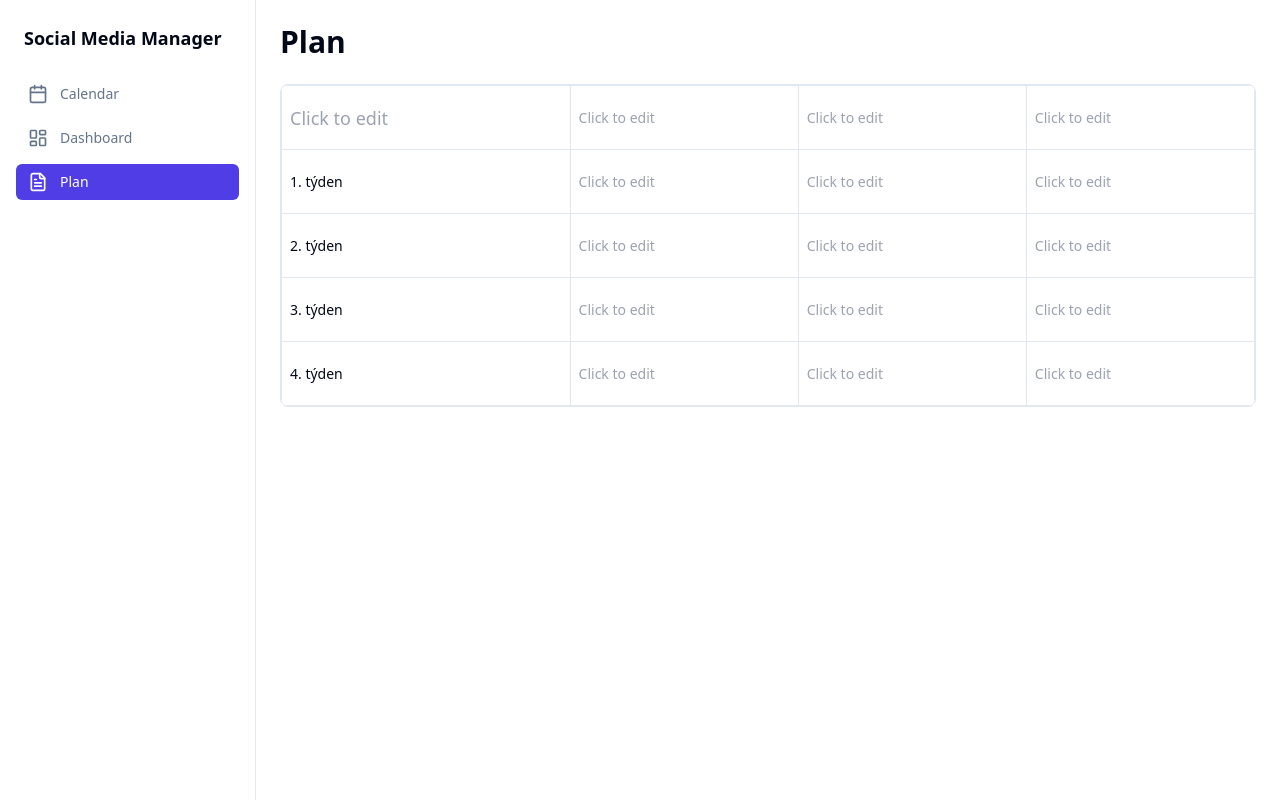
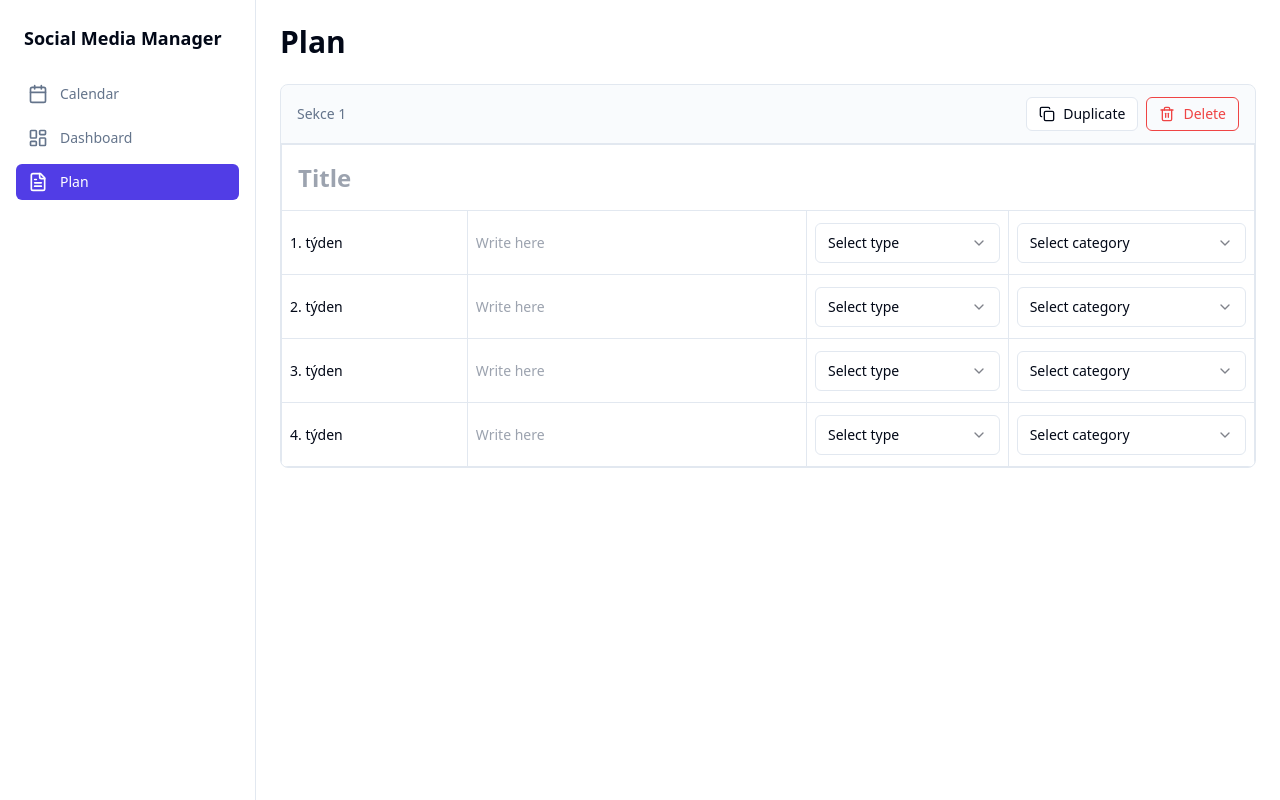
Before and after one commit to drumdrone/social-canvas-calendar, a React (Vite) app: page /plan in a window 1280 px wide. Built offline with nearby package versions, Linux system fonts and the light colour scheme.

Commit message:
Add row merging and duplication

```diff
--- a/src/components/plan/EditableTable.tsx
+++ b/src/components/plan/EditableTable.tsx
@@ -1,13 +1,17 @@
 import React, { useState } from 'react';
 import { Select, SelectContent, SelectItem, SelectTrigger, SelectValue } from '@/components/ui/select';
-import { Palette } from 'lucide-react';
-
+import { Palette, Copy, Trash2 } from 'lucide-react';
 
 interface Cell {
   id: string;
   content: string;
   fontSize: 'small' | 'large';
   backgroundColor: string;
+}
+
+interface Section {
+  id: string;
+  cells: Cell[][]; // 5 rows x 4 cols (A-D)
 }
 
 const backgroundColors = [
@@ -23,64 +27,87 @@ const weeks = ['1. týden', '2. týden', '3. týden', '4. týden'] as const;
 const contentTypes = ['Image', 'Carousel', 'Video'] as const;
 const categories = ['Novinky', 'Veda'] as const;
 
-export const EditableTable = () => {
-  const [cells, setCells] = useState<Cell[][]>(() => {
-    // Initialize 5 rows x 4 columns (A-D)
-    return Array.from({ length: 5 }, (_, rowIndex) =>
+const createDefaultSection = (): Section => {
+  const cells: Cell[][] = Array.from({ length: 5 }, (_, rowIndex) =>
     Array.from({ length: 4 }, (_, colIndex) => {
-        const id = `${rowIndex}-${colIndex}`;
+      const id = `${rowIndex}-${colIndex}-${Math.random().toString(36).slice(2, 7)}`;
       if (rowIndex === 0 && colIndex === 0) {
-          // A1: Title cell (H1-like)
+        // A1: Title cell (H1-like), spans across all columns visually
         return {
           id,
           content: '',
-            fontSize: 'large' as const,
+          fontSize: 'large',
           backgroundColor: 'transparent',
         };
       }
       if (colIndex === 0 && rowIndex > 0) {
-          // A2-A5: Week labels
+        // A2-A5: Week labels (not editable)
         return {
           id,
           content: weeks[rowIndex - 1],
-            fontSize: 'small' as const,
+          fontSize: 'small',
           backgroundColor: 'transparent',
         };
       }
-        // Other cells start empty
       return {
         id,
         content: '',
-          fontSize: 'small' as const,
+        fontSize: 'small',
         backgroundColor: 'transparent',
       };
     })
   );
-  });
 
-  const [selectedCell, setSelectedCell] = useState<{ row: number; col: number } | null>(null);
-
-  const updateCell = (row: number, col: number, updates: Partial<Cell>) => {
-    setCells(prev => prev.map((rowCells, r) =>
-      r === row ? rowCells.map((cell, c) =>
-        c === col ? { ...cell, ...updates } : cell
-      ) : rowCells
-    ));
+  return { id: `section-${Date.now()}-${Math.random().toString(36).slice(2, 6)}` , cells };
 };
 
-  const handleCellClick = (row: number, col: number) => {
-    setSelectedCell({ row, col });
+export const EditableTable = () => {
+  const [sections, setSections] = useState<Section[]>([createDefaultSection()]);
+  const [selectedCell, setSelectedCell] = useState<{ section: number; row: number; col: number } | null>(null);
+
+  const updateCell = (sectionIdx: number, row: number, col: number, updates: Partial<Cell>) => {
+    setSections(prev => prev.map((sec, si) => {
+      if (si !== sectionIdx) return sec;
+      const nextCells = sec.cells.map((rowCells, r) =>
+        r === row ? rowCells.map((cell, c) => (c === col ? { ...cell, ...updates } : cell)) : rowCells
+      );
+      return { ...sec, cells: nextCells };
+    }));
   };
 
-  const handleContentChange = (row: number, col: number, content: string) => {
-    updateCell(row, col, { content });
+  const handleCellClick = (sectionIdx: number, row: number, col: number) => {
+    setSelectedCell({ section: sectionIdx, row, col });
   };
 
-  const currentCell = selectedCell ? cells[selectedCell.row][selectedCell.col] : null;
+  const handleContentChange = (sectionIdx: number, row: number, col: number, content: string) => {
+    updateCell(sectionIdx, row, col, { content });
+  };
+
+  const duplicateSection = (sectionIdx: number) => {
+    setSections(prev => {
+      const toCopy = prev[sectionIdx];
+      const cloned: Section = {
+        id: `section-${Date.now()}-${Math.random().toString(36).slice(2, 6)}`,
+        cells: toCopy.cells.map(row => row.map(cell => ({ ...cell, id: `${cell.id}-c${Math.random().toString(36).slice(2,4)}` }))),
+      };
+      const next = [...prev];
+      next.splice(sectionIdx + 1, 0, cloned);
+      return next;
+    });
+  };
+
+  const deleteSection = (sectionIdx: number) => {
+    setSections(prev => {
+      const next = prev.filter((_, i) => i !== sectionIdx);
+      return next.length > 0 ? next : [createDefaultSection()];
+    });
+  };
+
+  const currentCell = selectedCell ? sections[selectedCell.section].cells[selectedCell.row][selectedCell.col] : null;
 
   return (
-    <div className="space-y-4">
-      {/* Toolbar */}
+    <div className="space-y-6">
+      {/* Toolbar: only when editing the title background (A1 of a section) */}
       {selectedCell && currentCell && selectedCell.row === 0 && selectedCell.col === 0 && (
         <div className="flex items-center gap-4 p-4 bg-card border border-border rounded-lg">
           <div className="flex items-center gap-2">
@@ -88,7 +115,7 @@ export const EditableTable = () => {
             <Select
               value={currentCell.backgroundColor}
               onValueChange={(value: string) =>
-                updateCell(selectedCell.row, selectedCell.col, { backgroundColor: value })
+                updateCell(selectedCell.section, selectedCell.row, selectedCell.col, { backgroundColor: value })
               }
             >
               <SelectTrigger className="w-48">
@@ -106,42 +133,113 @@ export const EditableTable = () => {
               </SelectContent>
             </Select>
           </div>
-
-          <div className="text-sm text-muted-foreground">
-            Editing title background (A1)
-          </div>
+          <div className="text-sm text-muted-foreground">Editing title background (A1)</div>
         </div>
       )}
 
-      {/* Table */}
-      <div className="border border-border rounded-lg overflow-hidden">
+      {/* Sections */}
+      <div className="space-y-8">
+        {sections.map((section, sectionIdx) => (
+          <div key={section.id} className="border border-border rounded-lg overflow-hidden">
+            {/* Section actions */}
+            <div className="flex items-center justify-between px-4 py-3 bg-muted/40 border-b border-border">
+              <div className="text-sm text-muted-foreground">Sekce {sectionIdx + 1}</div>
+              <div className="flex items-center gap-2">
+                <button
+                  onClick={() => duplicateSection(sectionIdx)}
+                  className="inline-flex items-center gap-2 px-3 py-1.5 rounded-md border border-border bg-card hover:bg-muted/60 transition-colors"
+                  aria-label="Duplicate section"
+                >
+                  <Copy className="h-4 w-4" />
+                  <span className="text-sm">Duplicate</span>
+                </button>
+                <button
+                  onClick={() => deleteSection(sectionIdx)}
+                  className="inline-flex items-center gap-2 px-3 py-1.5 rounded-md border border-destructive text-destructive hover:bg-destructive/10 transition-colors"
+                  aria-label="Delete section"
+                >
+                  <Trash2 className="h-4 w-4" />
+                  <span className="text-sm">Delete</span>
+                </button>
+              </div>
+            </div>
+
+            {/* Table for this section */}
             <table className="w-full">
               <tbody>
-            {cells.map((row, rowIndex) => (
-              <tr key={rowIndex}>
+                {/* Row 0: Title spanning across A-D */}
+                <tr>
+                  <td
+                    colSpan={4}
+                    className={`border border-border p-4 cursor-pointer ${
+                      section.cells[0][0].backgroundColor !== 'transparent' ? section.cells[0][0].backgroundColor : ''
+                    } ${selectedCell?.section === sectionIdx && selectedCell?.row === 0 && selectedCell?.col === 0 ? 'ring-2 ring-primary ring-inset' : ''}`}
+                    onClick={() => handleCellClick(sectionIdx, 0, 0)}
+                  >
+                    <input
+                      type="text"
+                      value={section.cells[0][0].content}
+                      onChange={(e) => handleContentChange(sectionIdx, 0, 0, e.target.value)}
+                      className="w-full h-full bg-transparent border-none outline-none text-2xl font-bold"
+                      placeholder="Title"
+                      aria-label={`Plan title for section ${sectionIdx + 1}`}
+                    />
+                  </td>
+                </tr>
+
+                {/* Rows 1-4 */}
+                {section.cells.slice(1).map((row, rIdx) => (
+                  <tr key={`r-${rIdx}`}>
                     {row.map((cell, colIndex) => (
                       <td
                         key={cell.id}
-                    className={`
-                      border border-border p-2 min-w-[120px] h-16 cursor-pointer
-                      ${cell.backgroundColor !== 'transparent' ? cell.backgroundColor : ''}
-                      ${selectedCell?.row === rowIndex && selectedCell?.col === colIndex
+                        className={`border border-border p-2 min-w-[120px] h-16 cursor-pointer ${
+                          selectedCell?.section === sectionIdx && selectedCell?.row === rIdx + 1 && selectedCell?.col === colIndex
                             ? 'ring-2 ring-primary ring-inset'
                             : 'hover:bg-muted/50'
-                      }
-                    `}
-                    onClick={() => handleCellClick(rowIndex, colIndex)}
+                        }`}
+                        onClick={() => handleCellClick(sectionIdx, rIdx + 1, colIndex)}
                       >
+                        {colIndex === 0 ? (
+                          <div className="text-sm text-foreground">{weeks[rIdx]}</div>
+                        ) : colIndex === 1 ? (
                           <input
                             type="text"
                             value={cell.content}
-                      onChange={(e) => handleContentChange(rowIndex, colIndex, e.target.value)}
-                      className={`
-                        w-full h-full bg-transparent border-none outline-none resize-none
-                        ${cell.fontSize === 'large' ? 'text-lg font-medium' : 'text-sm'}
-                      `}
-                      placeholder="Click to edit"
+                            onChange={(e) => handleContentChange(sectionIdx, rIdx + 1, colIndex, e.target.value)}
+                            className="w-full h-full bg-transparent border-none outline-none text-sm"
+                            placeholder="Write here"
                           />
+                        ) : colIndex === 2 ? (
+                          <Select
+                            value={cell.content}
+                            onValueChange={(value) => updateCell(sectionIdx, rIdx + 1, colIndex, { content: value })}
+                          >
+                            <SelectTrigger className="w-full">
+                              <SelectValue placeholder="Select type" />
+                            </SelectTrigger>
+                            <SelectContent className="z-50">
+                              {contentTypes.map((opt) => (
+                                <SelectItem key={opt} value={opt}>{opt}</SelectItem>
+                              ))}
+                            </SelectContent>
+                          </Select>
+                        ) : (
+                          // colIndex === 3
+                          <Select
+                            value={cell.content}
+                            onValueChange={(value) => updateCell(sectionIdx, rIdx + 1, colIndex, { content: value })}
+                          >
+                            <SelectTrigger className="w-full">
+                              <SelectValue placeholder="Select category" />
+                            </SelectTrigger>
+                            <SelectContent className="z-50">
+                              {categories.map((opt) => (
+                                <SelectItem key={opt} value={opt}>{opt}</SelectItem>
+                              ))}
+                            </SelectContent>
+                          </Select>
+                        )}
                       </td>
                     ))}
                   </tr>
@@ -149,6 +247,8 @@ export const EditableTable = () => {
               </tbody>
             </table>
           </div>
+        ))}
+      </div>
     </div>
   );
 };
```
Lines whose indentation alone changed are shown as unchanged.
